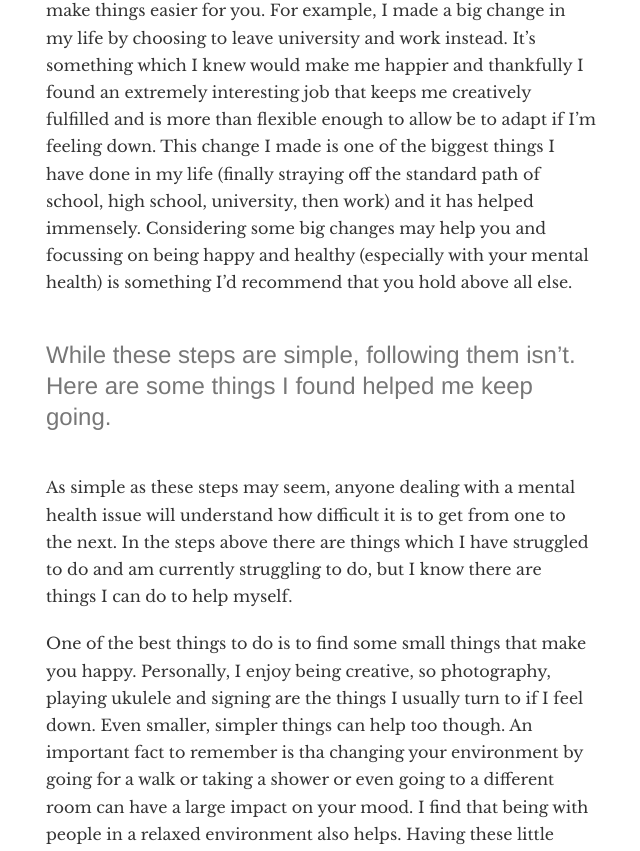
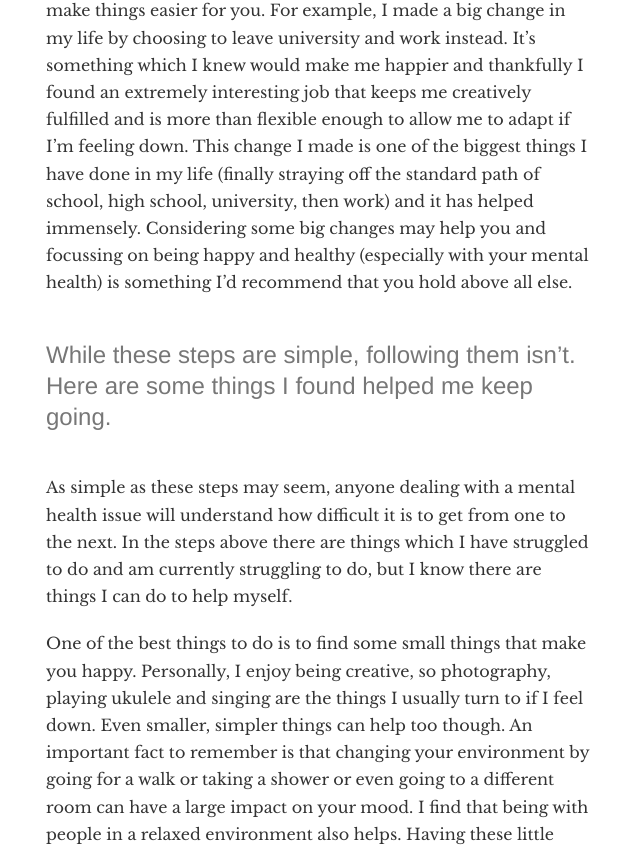
Before and after one commit to gmph/gmph.github.io, a Jekyll site: the page built from _posts/2015-08-09-mentalhealth.md, in a window 1280 px wide and 1400 px high, scrolled down 12736 px. Shown: the part 396-1247 px from the top of the window, without its empty margins (319-959 px from the left). Built offline with Jekyll 4.4.1, drawn with Linux system fonts in a browser that asks for light colours; nearby versions of some CDN libraries; comment, search, counter and statistics services are not loaded; some of the changed text lies outside the part shown.

Commit message:
Mental Health draft fixes

```diff
--- a/_posts/2015-08-09-mentalhealth.md
+++ b/_posts/2015-08-09-mentalhealth.md
@@ -129,13 +129,13 @@ The first treatment you decide to try might not work for you so if you feel like
 
 When you've found a treatment that works well for your condition, just keep going. Don't give up on it and try to understand that there may still be ups and downs while you're being treated, and that you may need to keep using your method to control how you feel in the long-term. I have included this step because finding a treatment that works for you isn't the end, you have to keep putting the effort in and focussing on being healthy and happy. Relapsing and having unexpected breaks from your treatment are also a normal part of recovery so it's okay if things break down and stop working. You know what you're doing and have done it before, so you just get back into your cycle and do everything you can to talk with people you trust about how you feel, speak to your doctor and seek treatment again.
 
-You can also make small changes in your life to make living with your condition and making sure your treatment is working easier. These can be small things like going for a walk every day or exercising or doing something you enjoy (for me taking photos) or even larger things in the structure of your life that you feel will make things easier for you. For example, I made a big change in my life by choosing to leave university and work instead. It's something which I knew would make me happier and thankfully I found an extremely interesting job that keeps me creatively fulfilled and is more than flexible enough to allow be to adapt if I'm feeling down. This change I made is one of the biggest things I have done in my life (finally straying off the standard path of school, high school, university, then work) and it has helped immensely. Considering some big changes may help you and focussing on being happy and healthy (especially with your mental health) is something I'd recommend that you hold above all else.
+You can also make small changes in your life to make living with your condition and making sure your treatment is working easier. These can be small things like going for a walk every day or exercising or doing something you enjoy (for me taking photos) or even larger things in the structure of your life that you feel will make things easier for you. For example, I made a big change in my life by choosing to leave university and work instead. It's something which I knew would make me happier and thankfully I found an extremely interesting job that keeps me creatively fulfilled and is more than flexible enough to allow me to adapt if I'm feeling down. This change I made is one of the biggest things I have done in my life (finally straying off the standard path of school, high school, university, then work) and it has helped immensely. Considering some big changes may help you and focussing on being happy and healthy (especially with your mental health) is something I'd recommend that you hold above all else.
 
 ### While these steps are simple, following them isn't. Here are some things I found helped me keep going.
 
 As simple as these steps may seem, anyone dealing with a mental health issue will understand how difficult it is to get from one to the next. In the steps above there are things which I have struggled to do and am currently struggling to do, but I know there are things I can do to help myself.
 
-One of the best things to do is to find some small things that make you happy. Personally, I enjoy being creative, so photography, playing ukulele and signing are the things I usually turn to if I feel down. Even smaller, simpler things can help too though. An important fact to remember is tha changing your environment by going for a walk or taking a shower or even going to a different room can have a large impact on your mood. I find that being with people in a relaxed environment also helps. Having these little things to turn to can help distract you and help you control your mood at any stage of the process.
+One of the best things to do is to find some small things that make you happy. Personally, I enjoy being creative, so photography, playing ukulele and singing are the things I usually turn to if I feel down. Even smaller, simpler things can help too though. An important fact to remember is that changing your environment by going for a walk or taking a shower or even going to a different room can have a large impact on your mood. I find that being with people in a relaxed environment also helps. Having these little things to turn to can help distract you and help you control your mood at any stage of the process.
 
 Another important aid to help you continue progressing is to have someone you can talk to in detail about how you feel and what you want to achieve. This person can encourage you to keep going and remind you of what you could do next, while still not taking the load of your worries onto them. This is the most helpful thing when you're trying to get better – everyone needs support and finding someone that understands and can help you is key, whether that's a close friend, family member or someone else you can trust.
 
```
Also changed, not shown: other parts of _posts/2015-08-09-mentalhealth.md (+2 -2 lines).
